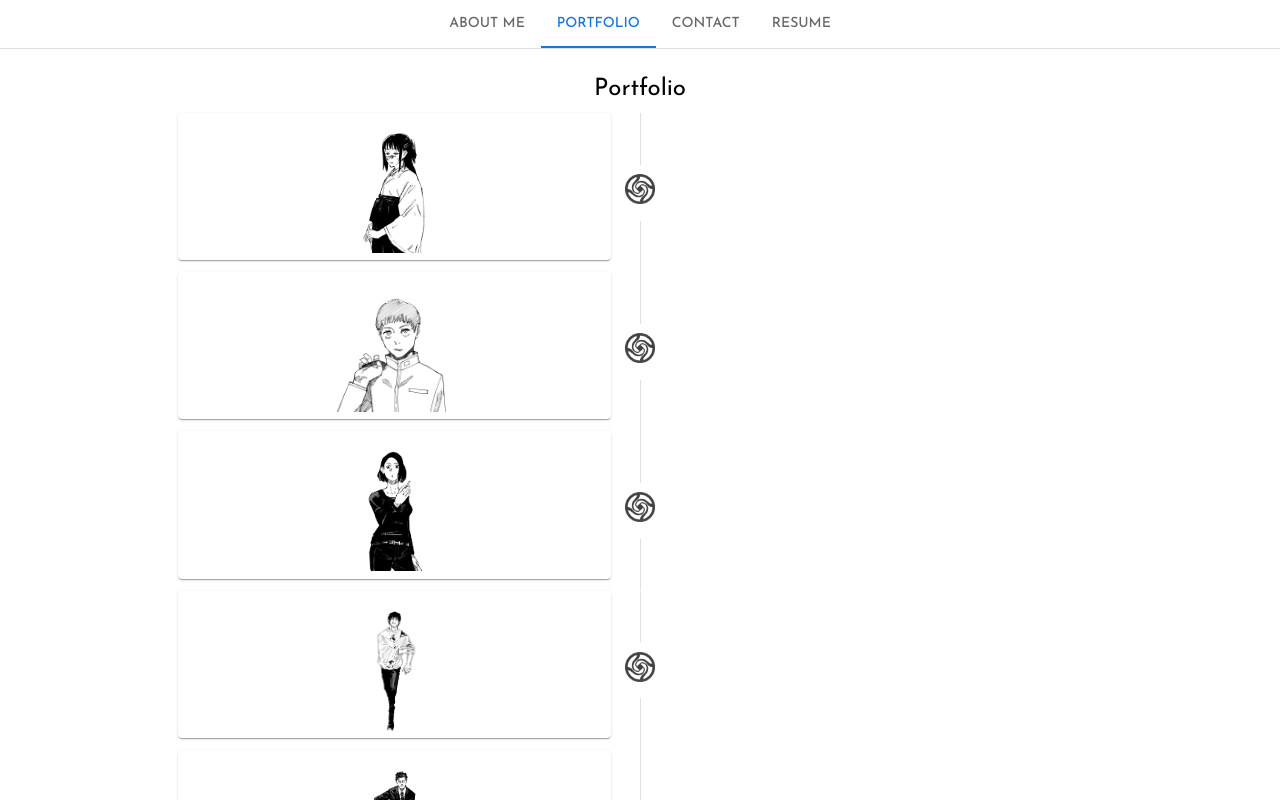
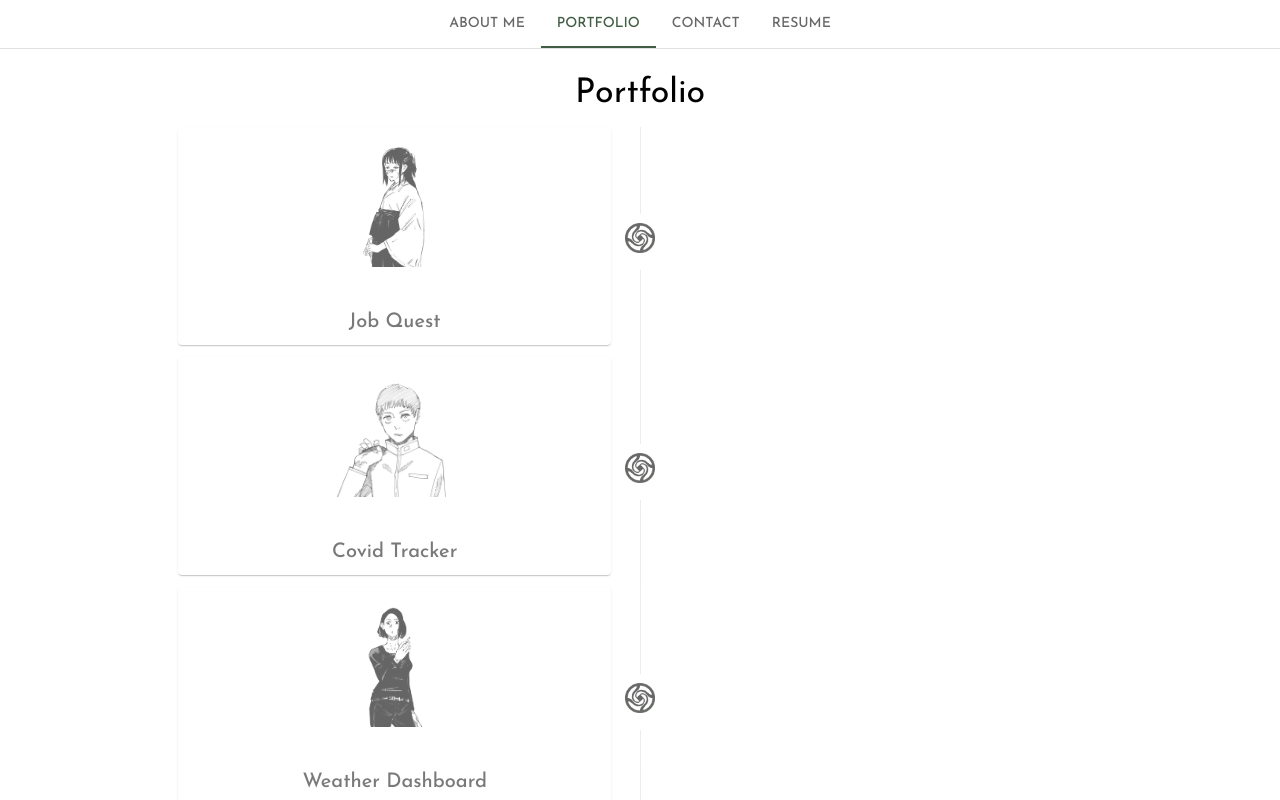
Before and after one commit to ocampoad/react-profile, a React (Create React App) app: page / in a window 1280 px wide. Both pictures are taken after a click on the tab "PORTFOLIO". Shown: the top 800 px of the page. Built offline with nearby package versions, Linux system fonts and the light colour scheme.

Commit message:
added some css styles

```diff
--- a/src/App.js
+++ b/src/App.js
@@ -1,8 +1,8 @@
 import './App.css';
 import Header from './components/Header';
 import Footer from './components/Footer';
-import {createTheme} from '@mui/material/styles'
-import {ThemeProvider} from '@mui/material/styles';
+import { createTheme } from '@mui/material/styles'
+import { ThemeProvider } from '@mui/material/styles';
 
 
 // import JosefinSans from './assets/JosefinSans-VariableFont_wght.ttf'
@@ -10,6 +10,11 @@ import {ThemeProvider} from '@mui/material/styles';
 const theme = createTheme({
   typography: {
     "fontFamily": "JosefinSans"
+  },
+  palette: {
+    primary: {
+      main: '#415d43',
+    },
   }
 })
 
@@ -17,8 +22,8 @@ function App() {
   return (
     <div>
       <ThemeProvider theme={theme}>
-      <Header />
-      <Footer/>
+        <Header />
+        <Footer />
       </ThemeProvider>
     </div>
   );
--- a/src/components/Footer.js
+++ b/src/components/Footer.js
@@ -18,8 +18,8 @@ export default function Footer() {
   }}
 >
  <a href='mailto:ocampo.adriane13@gmail.com'><MailOutlineSharpIcon sx={{ padding:"10px", color:"black"}}/></a>
- <a href='https://github.com/ocampoad' target="_blank"><GitHubIcon sx={{ padding:"10px", color:"black"}}/></a>
- <a href='linkedin.com/in/adriane-ocampo-59341b106' target="_blank"><LinkedInIcon sx={{ padding:"10px", color:"black"}}/></a>
+ <a href='https://github.com/ocampoad' target="_blank" rel="noreferrer"><GitHubIcon sx={{ padding:"10px", color:"black"}}/></a>
+ <a href='https://linkedin.com/in/adriane-ocampo-59341b106' target="_blank" rel="noreferrer"><LinkedInIcon sx={{ padding:"10px", color:"black"}}/></a>
 </Box>
   );
 }
--- a/src/components/contents/AboutMe.js
+++ b/src/components/contents/AboutMe.js
@@ -18,7 +18,7 @@ export default function AboutMe() {
     return (
         <Card sx={{ minWidth: 275, }}>
             <CardContent align="center"  >
-                <Typography variant="h5" gutterBottom>
+                <Typography variant="h4" gutterBottom>
                     About Me
                 </Typography>
                 <div>
--- a/src/components/contents/Portfolio.js
+++ b/src/components/contents/Portfolio.js
@@ -29,23 +29,26 @@ const Projects = (props) => {
   return (
     <Grid container>
       <Grid item xs className="visibilityHiddenSibling">
+      <a href={props.links} sx={{ color:"black", textDecoration:"none"}}>
         <Card align="center" sx={{ minWidth: 275, maxWidth: 500, mb: 1.5 }} className="hover">
 
-            <a href={props.links}>
             <br />
             <img src={props.image} className="imageSize" alt={props.image} />
+
+          <Typography variant="h6" gutterBottom  >
+            <br/>
+          {props.projectName}
+        </Typography>
+        </Card >
         </a>
-
-        </Card >
       </Grid>
-      <Divider orientation="vertical" flexItem>
-        <img src={Badge} alt="Badge" className="badgeSize"/>
+      <Divider orientation="vertical" flexItem className="divider">
+        <img src={Badge} alt="Badge" className="badgeSize" />
       </Divider>
       <Grid item xs className="visibilityHidden">
-      <Typography variant="h5"  gutterBottom >
-      <br/>
-      <br/>
-      {props.projectName}
+        <Typography variant="h5" gutterBottom >
+          <br />
+          {props.description}
         </Typography>
       </Grid>
     </Grid>
@@ -56,38 +59,44 @@ const Projects = (props) => {
 export default function Portfolio() {
   return (
     <div align="center">
-    <Typography variant="h5" gutterBottom>
+      <Typography variant="h4" gutterBottom>
         Portfolio
       </Typography>
       <Projects
         projectName="Job Quest"
         image={Utahime}
         links={projectlink.jobQuest}
+        description=" Description here"
       />
       <Projects
         projectName="Covid Tracker"
         image={Kirara}
         links={projectlink.covidTracker}
+        description=" Description here"
       />
       <Projects
         projectName="Weather Dashboard"
         image={Nagi}
         links={projectlink.passwordGenerator}
+        description=" Description here"
       />
       <Projects
         projectName="Password Generator"
         image={Toji}
         links={projectlink.passwordGenerator}
+        description=" Description here"
       />
       <Projects
         projectName="Note Taker"
         image={Hiromi}
         links={projectlink.noteTaker}
+        description=" Description here"
       />
       <Projects
         projectName="Blog Post App"
         image={Kenjaku}
         links={projectlink.blogPostApp}
+        description=" Description here"
       />
     </div>
   );
--- a/src/index.css
+++ b/src/index.css
@@ -33,14 +33,19 @@ code {
 
 .imageSize {
   height: 15vmin;
+
 }
 
 .visibilityHiddenSibling {
-  opacity: 0.;
+  opacity: 0.6;
   transition: opacity .5s;
 }
 
 .visibilityHiddenSibling:hover {
+  opacity: 1;
+}
+
+.visibilityHiddenSibling:hover ~ .imageSize {
   opacity: 1;
 }
 
@@ -49,11 +54,26 @@ code {
   transition: opacity 1.2s;
 }
 
-.visibilityHiddenSibling:hover ~ .visibilityHidden{
+.visibilityHiddenSibling:hover ~ .visibilityHidden {
   opacity: 1;
 }
 
 .badgeSize {
   height: 30px;
-  opacity: 0.75;
+
 }
+
+.divider {
+  transform: rotate(0deg);
+  transition: all 1.5s;
+  opacity: 0.6;
+}
+
+.visibilityHiddenSibling:hover ~ .divider {
+  transform: rotate(90deg);
+  transition: all 1.5s;
+}
+
+a {
+  text-decoration: none;
+}
```
Lines whose indentation alone changed are shown as unchanged.
